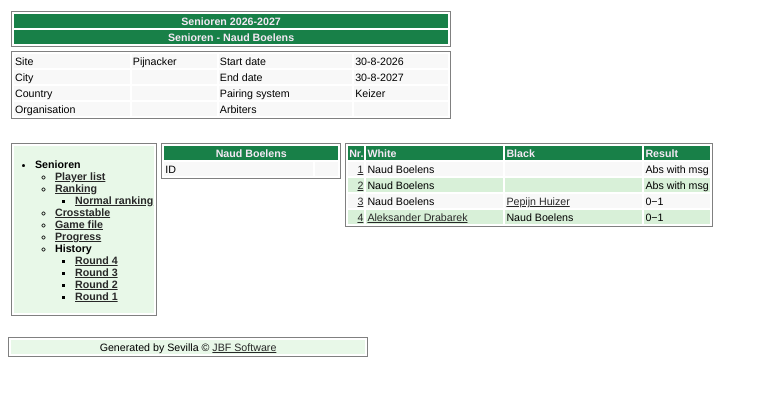
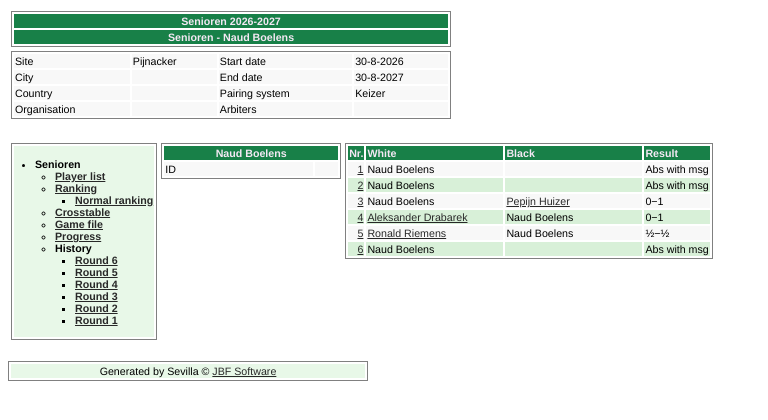
Before and after one commit to ScheveToren/schevetoren-site, a plain HTML site: page docs/2026-2027/Grp1-Pl29.html in a window 1280 px wide. Shown: the whole page, without its empty margins (0-768 px from the left). Drawn offline with Linux system fonts and the light colour scheme.

Commit message:
Update docs/2026-2027/Grp1-Pl29.html 2026-10-10 09:58:49

```diff
--- a/docs/2026-2027/Grp1-Pl29.html
+++ b/docs/2026-2027/Grp1-Pl29.html
@@ -1,5 +1,5 @@
 <!DOCTYPE html>
-<!-- Generated by Sevilla 18.3.2 (C) JBF Software 26-9-2026 00:02:44 -->
+<!-- Generated by Sevilla 18.3.2 (C) JBF Software 10-10-2026 00:08:57 -->
 <html xmlns="http://www.w3.org/1999/xhtml" xml:lang="en" lang="en">
 <head id="Header">
 <title>Naud Boelens</title>
@@ -61,7 +61,7 @@
 <ul>
 <li><a href="Grp1-PLst.html">Player&nbsp;list</a></li>
 <li>
-<a href="Grp1-Rd4.html">Ranking</a>
+<a href="Grp1-Rd5.html">Ranking</a>
 <ul>
 <li><a href="Grp1-Layout1.html">Normal&nbsp;ranking</a></li>
 </ul>
@@ -71,6 +71,8 @@
 <li><a href="Grp1-Progr.html">Progress</a></li>
 <li>History
 <ul>
+<li><a href="Grp1-Rd6.html">Round&nbsp;6</a></li>
+<li><a href="Grp1-Rd5.html">Round&nbsp;5</a></li>
 <li><a href="Grp1-Rd4.html">Round&nbsp;4</a></li>
 <li><a href="Grp1-Rd3.html">Round&nbsp;3</a></li>
 <li><a href="Grp1-Rd2.html">Round&nbsp;2</a></li>
@@ -130,6 +132,20 @@
 <td>Naud&nbsp;Boelens</td>
 <td>0&minus;1</td>
 </tr>
+<tr class="GameListOddLine">
+<td style="text-align:right;"><a href="Grp1-Rd5.html">5</a></td>
+<td>
+<a href="Grp1-Pl23.html">Ronald&nbsp;Riemens</a>
+</td>
+<td>Naud&nbsp;Boelens</td>
+<td>½&minus;½</td>
+</tr>
+<tr class="GameListEvenLine">
+<td style="text-align:right;"><a href="Grp1-Rd6.html">6</a></td>
+<td>Naud&nbsp;Boelens</td>
+<td>&nbsp;</td>
+<td>Abs with msg</td>
+</tr>
 </table>
 </td>
 </tr></table>
```
